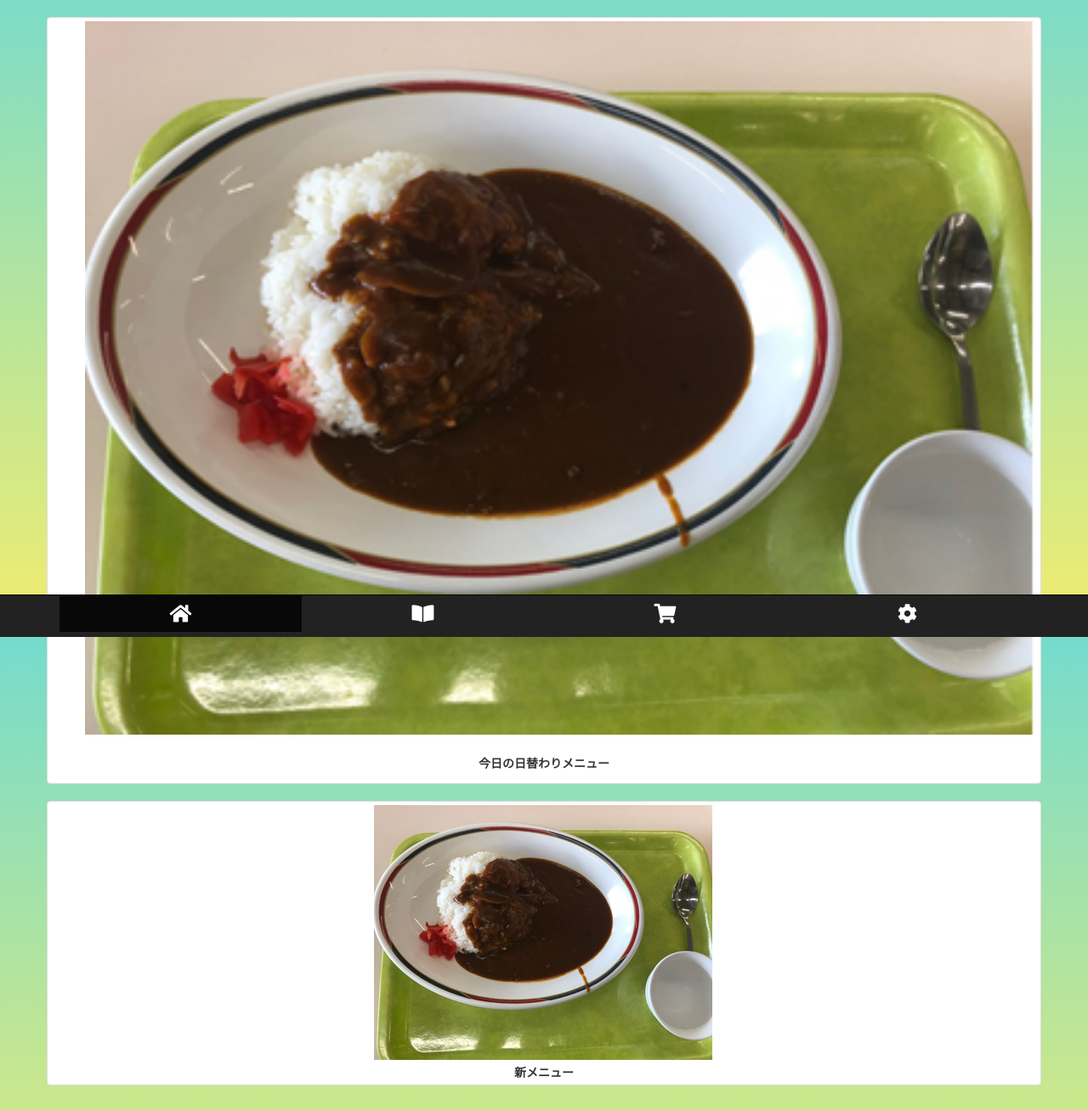
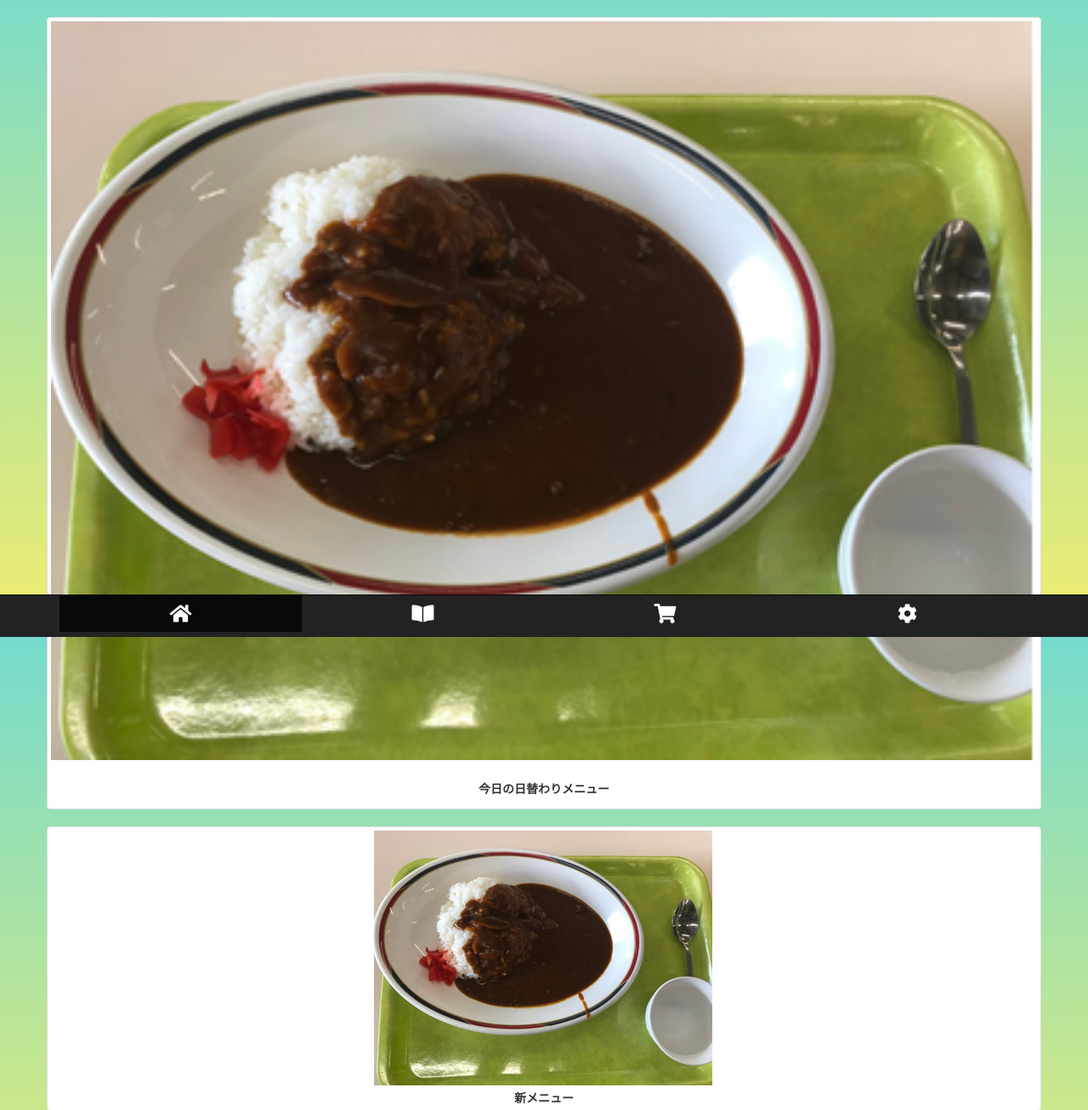
Before and after one commit to FunabikiKeisuke/Hack-U, a PHP site: page /index.html in a window 1280 px wide. Shown: the part 50-1357 px from the top of the page at 85% size. Run offline with PHP 8.4, Linux system fonts and the light colour scheme; some libraries are stand-ins or nearby versions.

Commit message:
Update style.css

```diff
--- a/css/style.css
+++ b/css/style.css
@@ -7,7 +7,9 @@ body {
 	min-height: 174px; /* 商品名が長い場合の段落ち対策 */
 	box-sizing: border-box;
 }
-
+body .container .row #slide ul {
+	padding-inline-start: 0;
+}
 body .container .row #slide ul li {
 	list-style: none;
 }
@@ -118,5 +120,5 @@ textarea {
 	resize: none;
 	outline: none;
 	align-content: center;
-	width: 100%;
+	width: 70%;
 }
```
